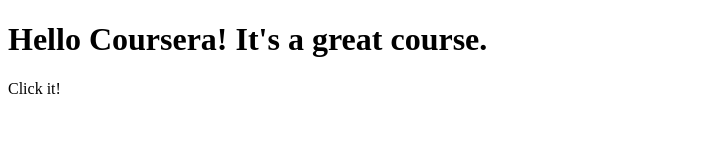
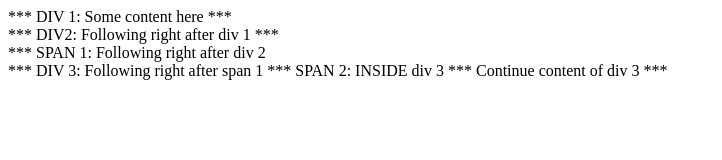
Before and after one commit to lcchen008/coursera-test, a plain HTML site: page site/index.html in a window 1280 px wide. Shown: the whole page, without its empty margins (0-722 px from the left). Drawn offline with Linux system fonts and the light colour scheme.

Commit message:
Just change to using div.

```diff
--- a/site/index.html
+++ b/site/index.html
@@ -1,11 +1,19 @@
-<!DOCTYPE html>
 <!DOCTYPE html>
 <html>
 <head>
-	<title>Hello Coursera!</title>
+	<meta charset="utf-8">
+	<title>div and span elements</title>
 </head>
 <body>
-<h1>Hello Coursera! It's a great course.</h1>
-<p onclick="alert('hi')"> Click it! </p>
+
+
+<div>*** DIV 1: Some content here ***</div>
+<div>*** DIV2: Following right after div 1 ***</div>
+<span>*** SPAN 1: Following right after div 2</span>
+<div>
+	*** DIV 3: Following right after span 1
+	<span>*** SPAN 2: INSIDE div 3 ***</span>
+	Continue content of div 3 ***
+</div>
 </body>
 </html>
```
